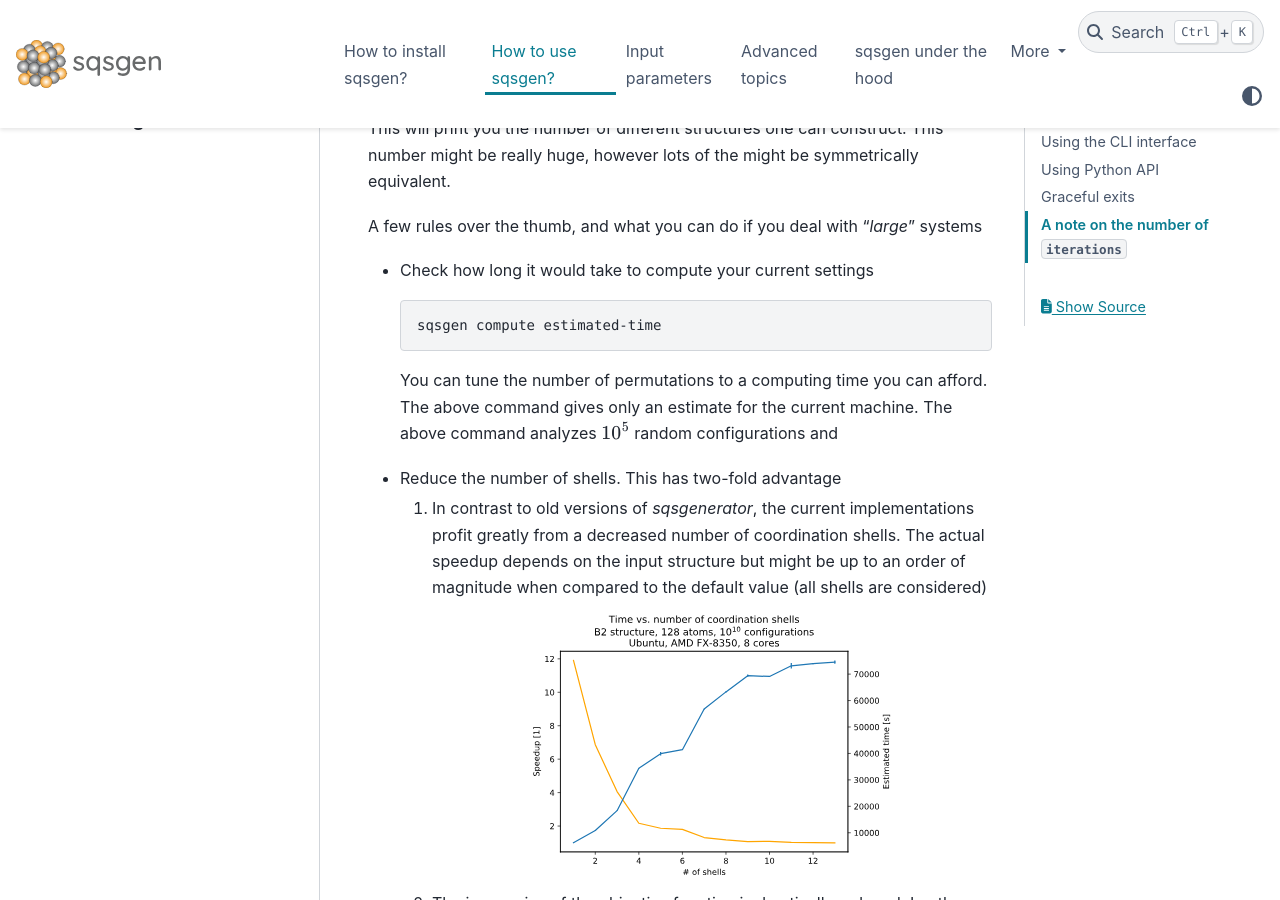
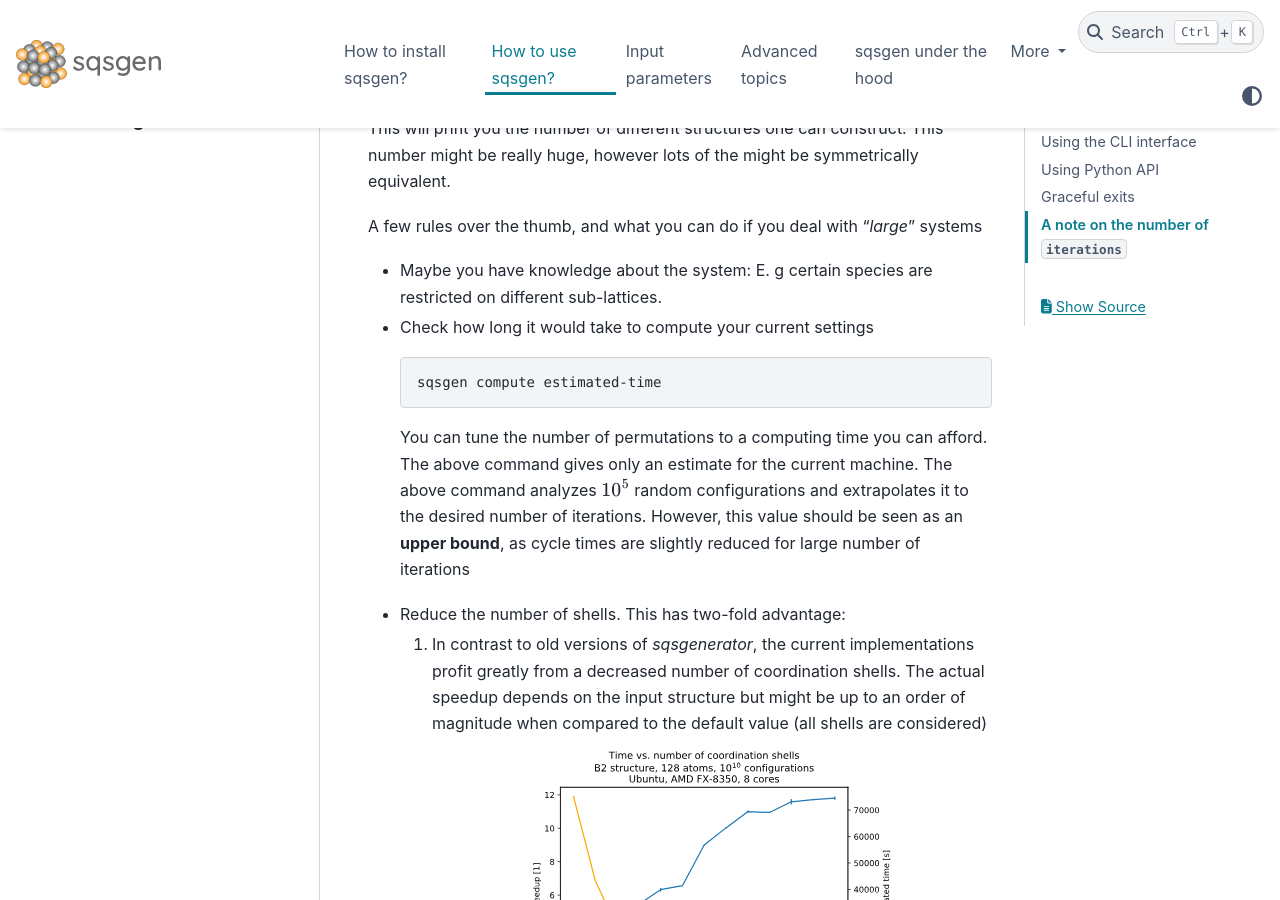
Before and after one commit to dgehringer/sqsgenerator, a Sphinx documentation site: the page built from docs/source/how_to.md, in a window 1280 px wide and 900 px high, scrolled down 14349 px. Built offline with Sphinx 7.4.7 and the PyData theme 0.15.4, drawn with Linux system fonts in a browser that asks for light colours; the version number is read from the project's files by our own code.

Commit message:
:memo: add more information about determination of iterations

````diff
--- a/docs/source/how_to.md
+++ b/docs/source/how_to.md
@@ -651,6 +651,9 @@ however lots of the might be symmetrically equivalent.
 
 A few rules over the thumb, and what you can do if you deal with "*large*" systems
 
+  - Maybe you have knowledge about the system: E. g certain species are restricted on
+    different sub-lattices.
+
   - Check how long it would take to compute your current settings
 
     ```{code-block} bash
@@ -658,9 +661,11 @@ A few rules over the thumb, and what you can do if you deal with "*large*" syste
     ```
 
     You can tune the number of permutations to a computing time you can afford. The above command gives only an estimate
-    for the current machine. The above command analyzes $10^5$ random configurations and
+    for the current machine. The above command analyzes $10^5$ random configurations and extrapolates it to the desired
+    number of iterations. However, this value should be seen as an **upper bound**, as cycle times
+    are slightly reduced for large number of iterations
 
-  - Reduce the number of shells. This has two-fold advantage
+  - Reduce the number of shells. This has two-fold advantage:
     1. In contrast to old versions of *sqsgenerator*, the current implementations profit greatly from a decreased number
        of coordination shells. The actual speedup depends on the input structure but might be up to an order of
        magnitude when compared to the default value (all shells are considered)
````
Also changed, not shown: docs/source/advanced_topics.md (+3 -0 lines).
